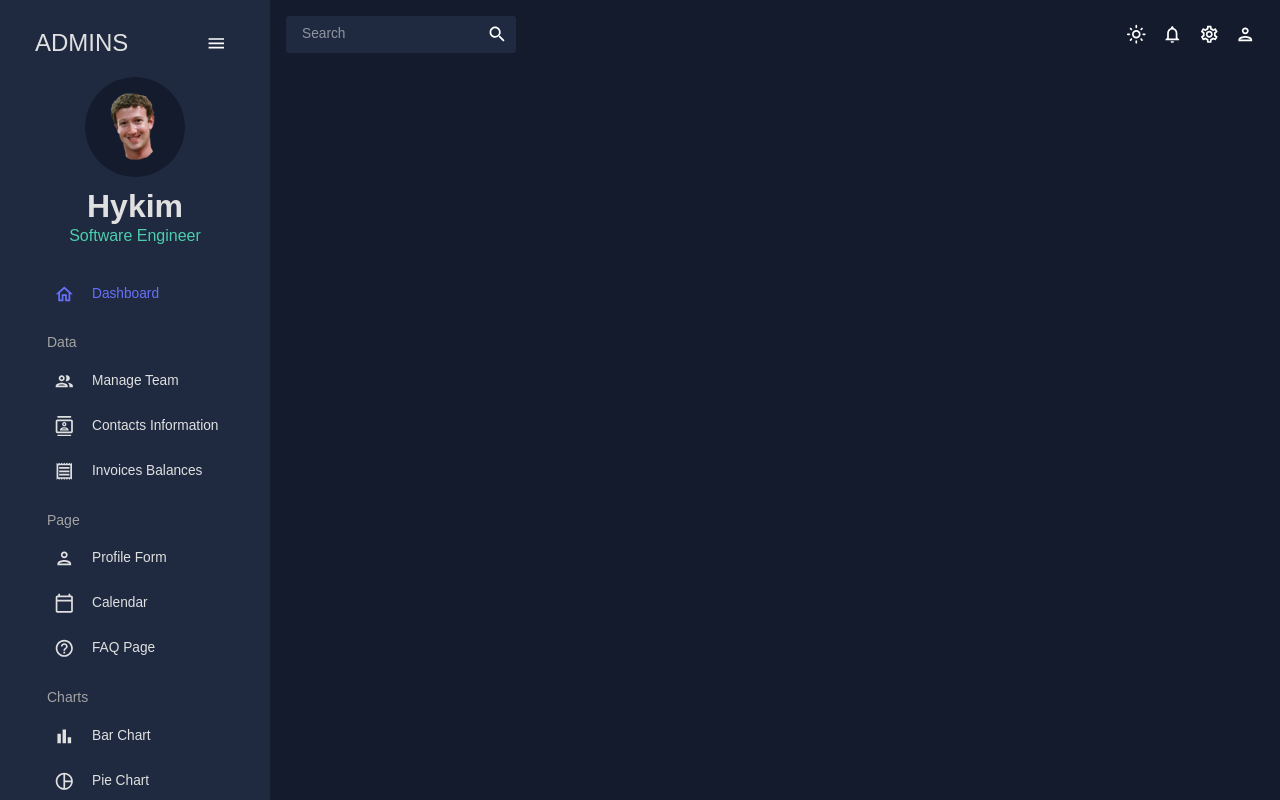
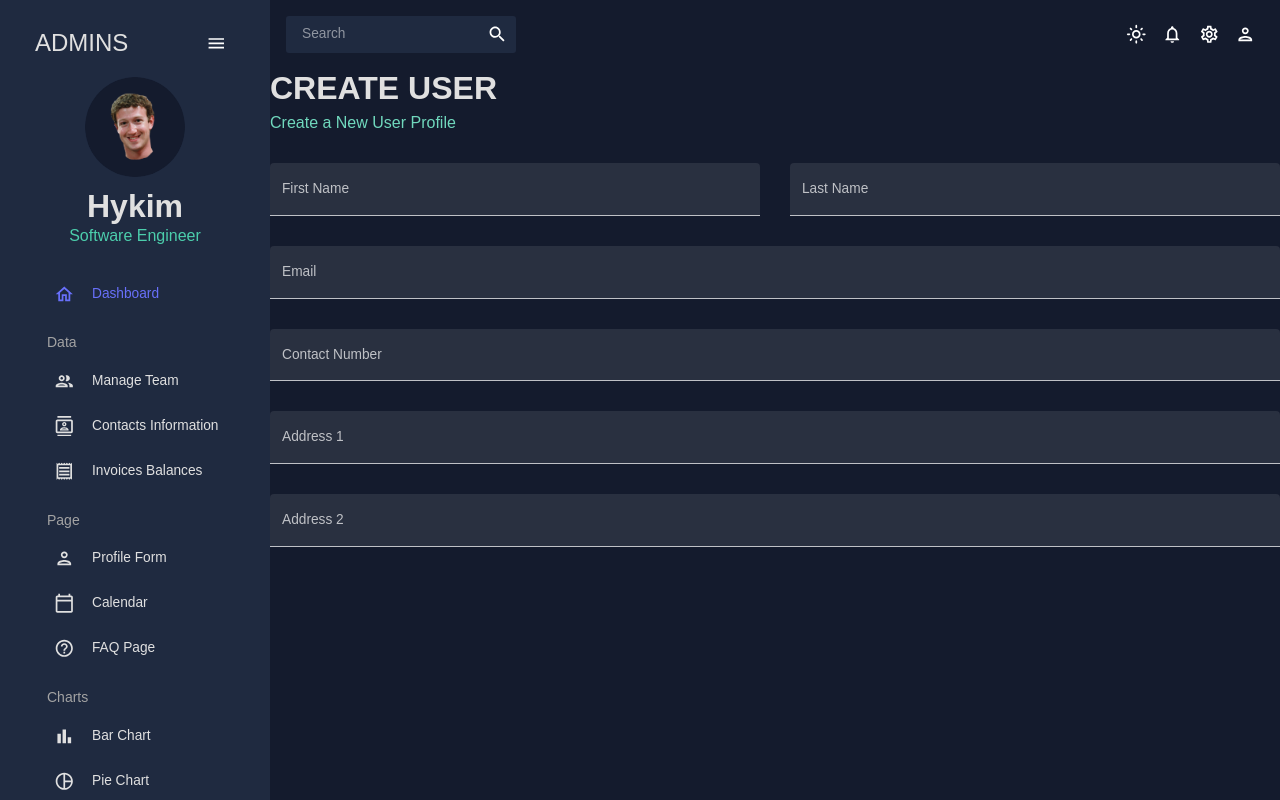
Before and after one commit to Kimmyyoung/AdminDashboard, a React (Create React App) app: page /form in a window 1280 px wide. Built offline with nearby package versions, Linux system fonts and the light colour scheme.

Commit message:
✨ feat: add form

```diff
--- a/src/App.js
+++ b/src/App.js
@@ -10,7 +10,7 @@
 import Invoices from './scenes/invoices';
 import Contacts from './scenes/contacts';
 // import Bar from './scenes/bar';
-// import Form from './scenes/form';
+import Form from './scenes/form';
 // import Line from './scenes/line';
 // import Pie from './scenes/pie';
 // import FAQ from './scenes/faq';
@@ -34,9 +34,9 @@
               <Route path='/team' element={<Team />} />
               <Route path='/contacts' element={<Contacts />} />
               <Route path='/invoices' element={<Invoices />} />
-              {/* <Route path='/bar' element={<Bar />} />
+              {/* <Route path='/bar' element={<Bar />} /> */}
               <Route path='/form' element={<Form />} />
-              <Route path='/line' element={<Line />} />
+              {/* <Route path='/line' element={<Line />} />
               <Route path='/pie' element={<Pie />} />
               <Route path='/faq' element={<FAQ />} />
               <Route path='/geography' element={<Geography />} />
--- /dev/null
+++ b/src/scenes/form/index.jsx
@@ -0,0 +1,136 @@
+import { Box, Button, TextField, useColorScheme } from '@mui/material';
+import { Formik } from 'formik';
+import * as yup from "yup";
+import useMediaQuery from '@mui/material/useMediaQuery';
+import Header from "../../components/Header";
+
+const initialValues = {
+  firstName: "",
+  lastName: "",
+  email: "",
+  contact: "",
+  address1: "",
+  address2: "",
+};
+
+const phoneRegExp =
+/^((\+[1-9]{1,4}[ -]?)|(\([0-9]{2,3}\)[ -]?)|([0-9]{2,4})[ -]?)*?[0-9]{3,4}[ -]?[0-9]{3,4}$/;
+// phone number 정규표현식
+
+
+const userSchema = yup.object().shape({
+  firstName : yup.string().required("required"),
+  lastNAme: yup.string().required("required"),
+  email: yup.string().email("invalid email").required("required"),
+  contact: yup.string().matches(phoneRegExp, "Phone number is not valid").required("required"),
+  address1: yup.string().required("required"),
+  address2: yup.string().required("required"),
+})
+
+const Form = () => {
+  const isNonMobile = useMediaQuery("(min-width: 600px)");
+
+  const handleFormSubmit = (values) =>{
+    console.log(values);
+  };
+
+
+  return (
+    <>
+        <Header title="CREATE USER" subtitle="Create a New User Profile" />
+
+        <Formik onSubmit={handleFormSubmit} initialValues={initialValues} validationSchema={userSchema}>
+
+          {({values, errors, touched, handleBlur, handleChange, handleSubmit}) => (
+            <form onSubmit={handleSubmit}>
+              <Box display="grid" gap="30px" gridTemplateColumns="repeat(4,minmax(0,1fr)"
+                sx={{ "& > div" : {gridColumn: isNonMobile? undefined : "span 4"}}}
+              >
+                <TextField
+                    fullWidth
+                    variant="filled"
+                    type="text"
+                    label="First Name"
+                    onBlur={handleBlur}
+                    onChange={handleChange}
+                    value={values.firstName}
+                    name="firstName"
+                    error={!!touched.firstName && !!errors.firstName}
+                    helperText={touched.firstName && errors.firstName}
+                    sx={{ gridColumn: "span 2" }}
+                  />
+                  <TextField
+                    fullWidth
+                    variant="filled"
+                    type="text"
+                    label="Last Name"
+                    onBlur={handleBlur}
+                    onChange={handleChange}
+                    value={values.lastName}
+                    name="lastName"
+                    error={!!touched.lastName && !!errors.lastName}
+                    helperText={touched.lastName && errors.lastName}
+                    sx={{ gridColumn: "span 2" }}
+                  />
+                <TextField
+                fullWidth
+                variant="filled"
+                type="text"
+                label="Email"
+                onBlur={handleBlur}
+                onChange={handleChange}
+                value={values.email}
+                name="email"
+                error={!!touched.email && !!errors.email}
+                helperText={touched.email && errors.email}
+                sx={{ gridColumn: "span 4" }}
+              />
+              <TextField
+                fullWidth
+                variant="filled"
+                type="text"
+                label="Contact Number"
+                onBlur={handleBlur}
+                onChange={handleChange}
+                value={values.contact}
+                name="contact"
+                error={!!touched.contact && !!errors.contact}
+                helperText={touched.contact && errors.contact}
+                sx={{ gridColumn: "span 4" }}
+              />
+              <TextField
+                fullWidth
+                variant="filled"
+                type="text"
+                label="Address 1"
+                onBlur={handleBlur}
+                onChange={handleChange}
+                value={values.address1}
+                name="address1"
+                error={!!touched.address1 && !!errors.address1}
+                helperText={touched.address1 && errors.address1}
+                sx={{ gridColumn: "span 4" }}
+              />
+              <TextField
+                fullWidth
+                variant="filled"
+                type="text"
+                label="Address 2"
+                onBlur={handleBlur}
+                onChange={handleChange}
+                value={values.address2}
+                name="address2"
+                error={!!touched.address2 && !!errors.address2}
+                helperText={touched.address2 && errors.address2}
+                sx={{ gridColumn: "span 4" }}
+              />
+
+              </Box>
+            </form>
+          )}
+    </Formik>
+    </>
+  )
+}
+
+export default Form
--- a/src/scenes/invoices/index.jsx
+++ b/src/scenes/invoices/index.jsx
@@ -1,5 +1,5 @@
 import {Box, Typography, useTheme} from '@mui/material';
-import { DataGrid, GridToolbar } from '@mui/x-data-grid';
+import { DataGrid } from '@mui/x-data-grid';
 import { tokens } from '../../theme';
 import { mockDataInvoices } from '../../data/mockData';
 
```
